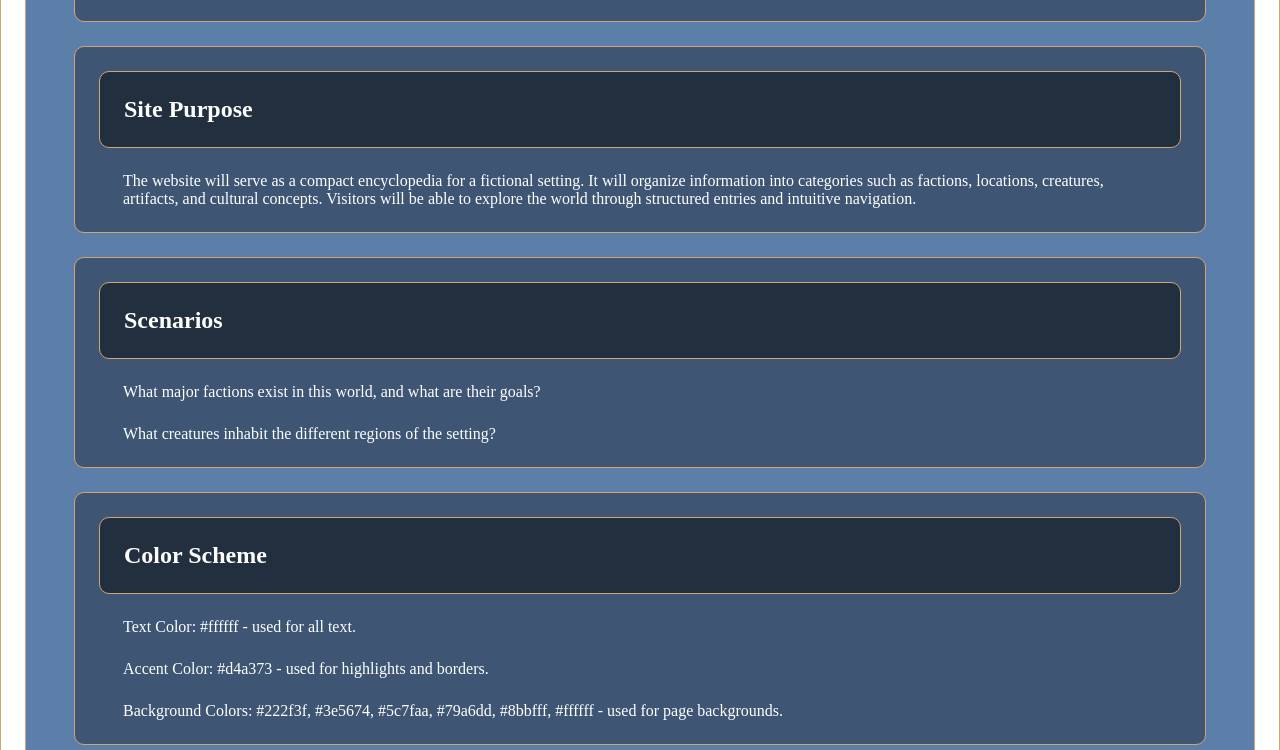
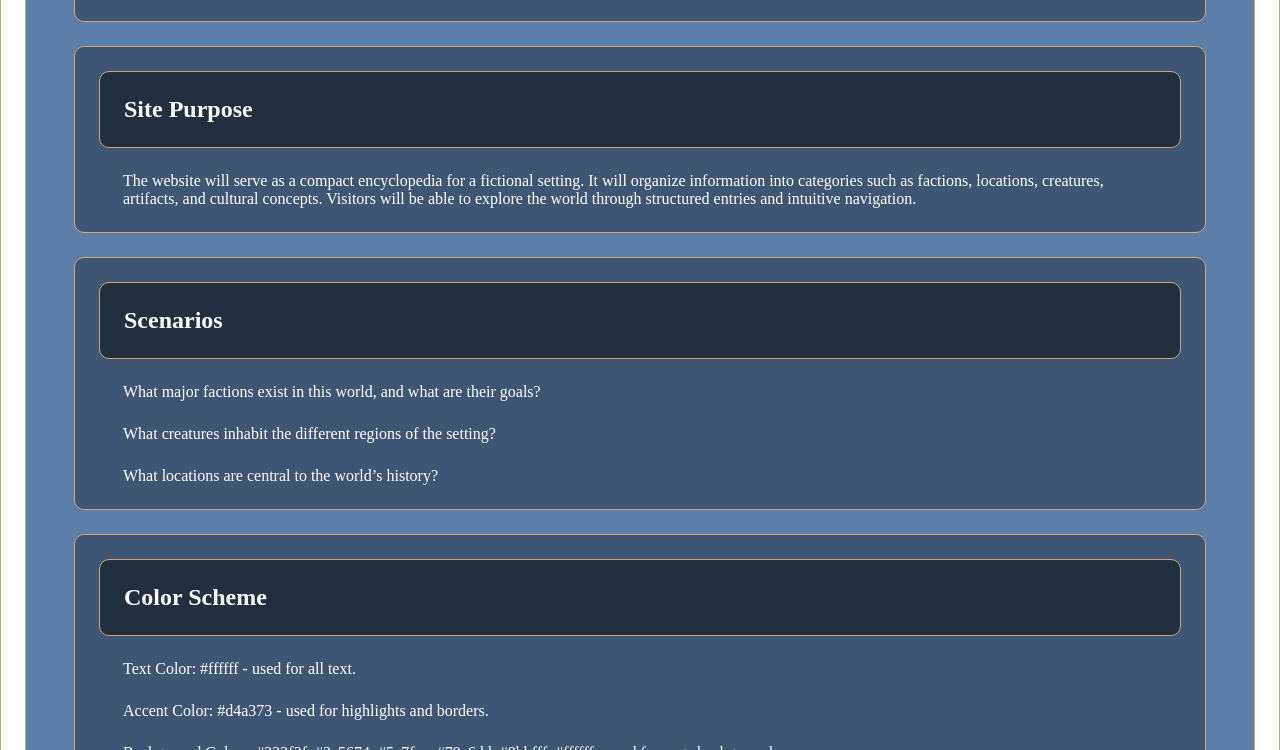
Before and after one commit to sterlingwebsite/wdd231, a plain HTML site: page final-project/siteplan.html in a window 1280 px wide. Shown: the part 350-1100 px from the top of the page. Drawn offline with Linux system fonts and the light colour scheme.

Commit message:
added another scenario to siteplan

```diff
--- a/final-project/siteplan.html
+++ b/final-project/siteplan.html
@@ -28,6 +28,7 @@
             <h2>Scenarios</h2>
             <p>What major factions exist in this world, and what are their goals?</p>
             <p>What creatures inhabit the different regions of the setting?</p>
+            <p>What locations are central to the world’s history?</p>
         </section>
 
         <section>
```
